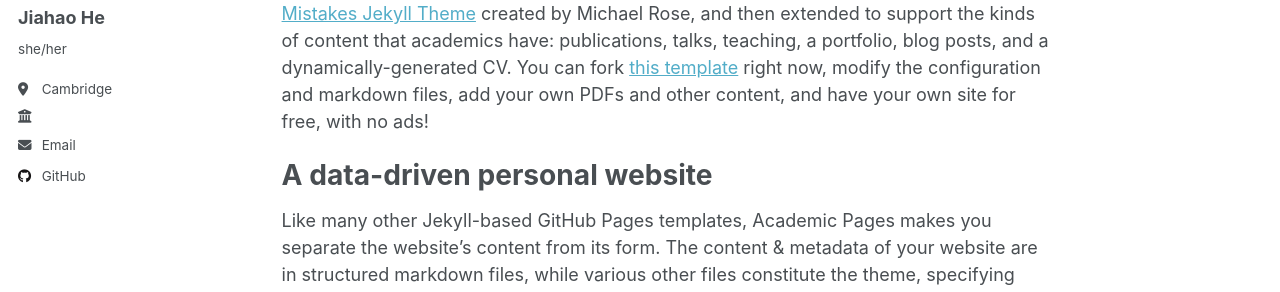
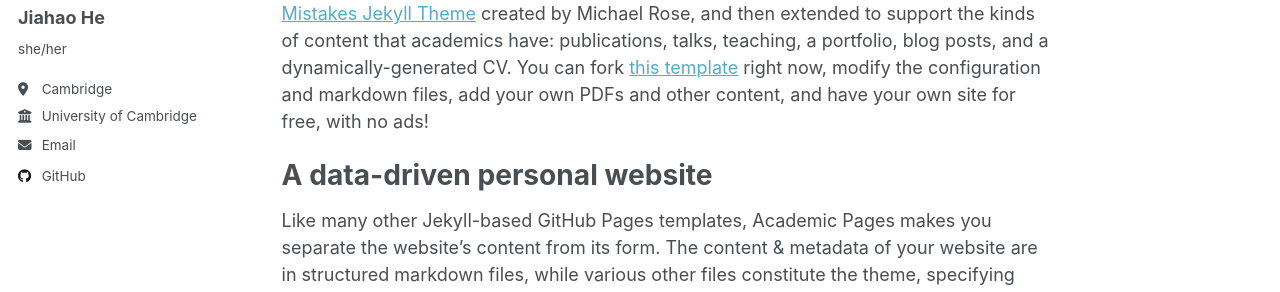
Before and after one commit to Leahh147/Leahh147.github.io, a Jekyll site: the page built from _pages/about.md, in a window 1280 px wide. Shown: the part 277-569 px from the top of the page. Built offline with Jekyll 4.4.1, drawn with Linux system fonts in a browser that asks for light colours.

Commit message:
Update _config.yml

```diff
--- a/_config.yml
+++ b/_config.yml
@@ -27,7 +27,7 @@ author:
   pronouns         : "she/her"
   bio              : ""
   location         : "Cambridge"
-  employer         : ""
+  employer         : "University of Cambridge"
   uri              : # URL
   email            : "leah12577@gmail.com"
 
```
